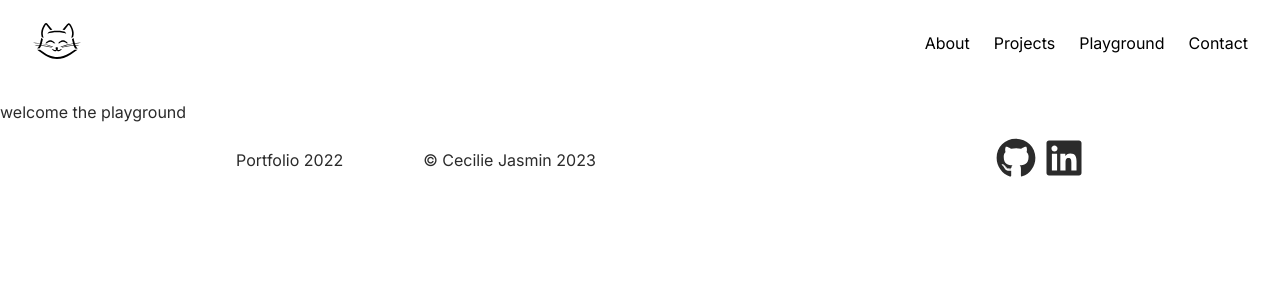
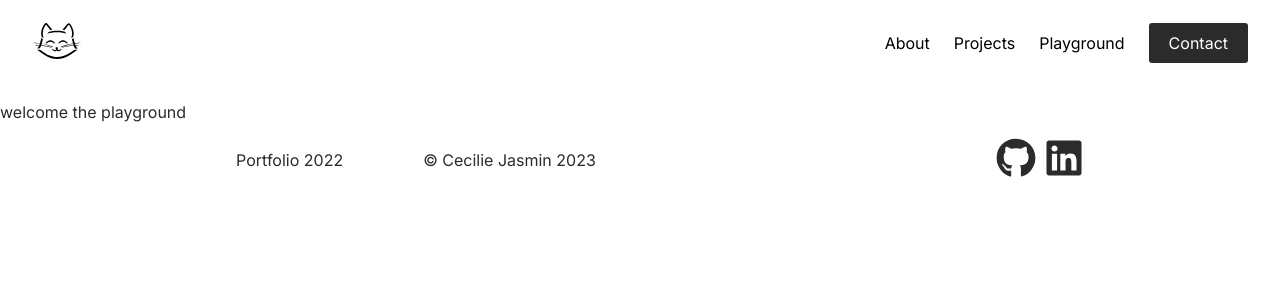
Before and after one commit to ceci919p/new_portfolio, a Next.js app: page /playground in a window 1280 px wide. Shown: the top 300 px of the page. Built offline with nearby package versions, Linux system fonts and the light colour scheme.

Commit message:
button added to nav

```diff
--- a/src/components/site_layout/NavItem.jsx
+++ b/src/components/site_layout/NavItem.jsx
@@ -1,7 +1,12 @@
 import Link from "next/link";
-const NavItem = ({ text, href, active }) => {
+const NavItem = ({ text, href, active, navActive }) => {
   return (
-    <Link href={href} className={`nav__link`}>
+    <Link
+      href={href}
+      className={`nav__menu-link ${active ? "active" : ""} ${
+        !navActive && text === "Contact" ? "button" : ""
+      }`}
+    >
       {text}
     </Link>
   );
--- a/src/components/site_layout/Navbar.jsx
+++ b/src/components/site_layout/Navbar.jsx
@@ -36,7 +36,12 @@ const Navbar = () => {
               }}
               key={menu.text}
             >
-              <NavItem active={activeIdx === idx} {...menu} />
+              <NavItem
+                active={activeIdx === idx}
+                text={menu.text}
+                href={menu.href}
+                navActive={navActive}
+              />
             </li>
           ))}
         </ul>
--- a/src/styles/globals.scss
+++ b/src/styles/globals.scss
@@ -105,6 +105,13 @@ nav {
   }
 }
 
+.nav__menu-link.button {
+  background-color: vars.$dark;
+  color: vars.$light;
+  padding: 10px 20px;
+  border-radius: 3px;
+}
+
 .nav__menu-list {
   display: flex;
   flex-direction: column;
```
